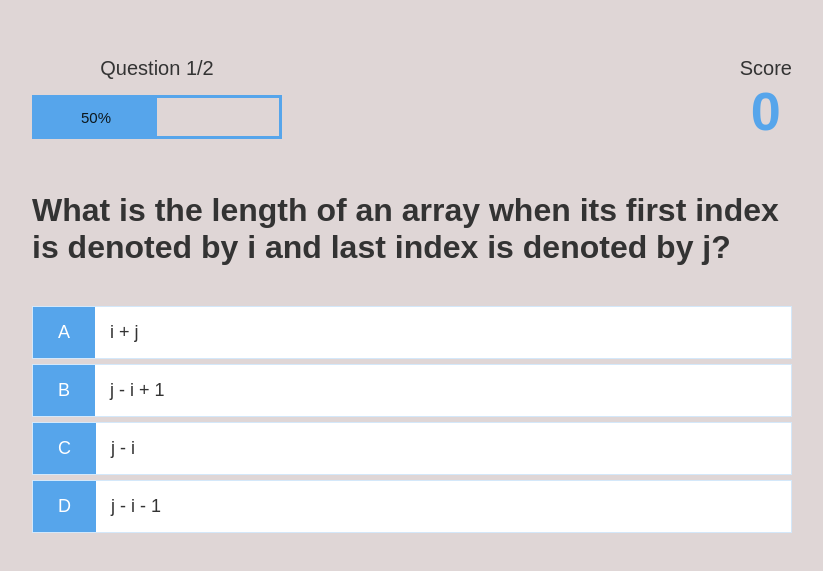
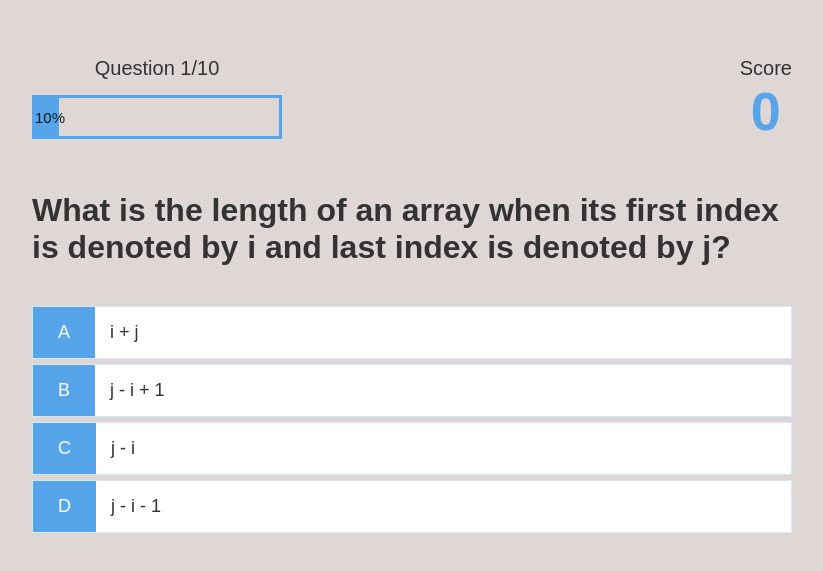
Before and after one commit to kushalkumar1362/Quiz-App, a plain HTML site: page game.html in a window 1280 px wide. Shown: the part 103-674 px from the top of the page, without its empty margins (228-1051 px from the left). Drawn offline with Linux system fonts and the light colour scheme.

Commit message:
remove temp and change heading of home page

```diff
--- a/game.js
+++ b/game.js
@@ -27,9 +27,7 @@ fetch("Questions/ArrayQuiz.json")
   });
 
 let correctBonus = 10;
-// let maxQuestions = 10;
-
-let maxQuestions = 2; // temporary change
+let maxQuestions = 10;
 
 startGame = () => {
   questionCounter = 0;
```
Also changed, not shown: index.html (+1 -1 lines).
